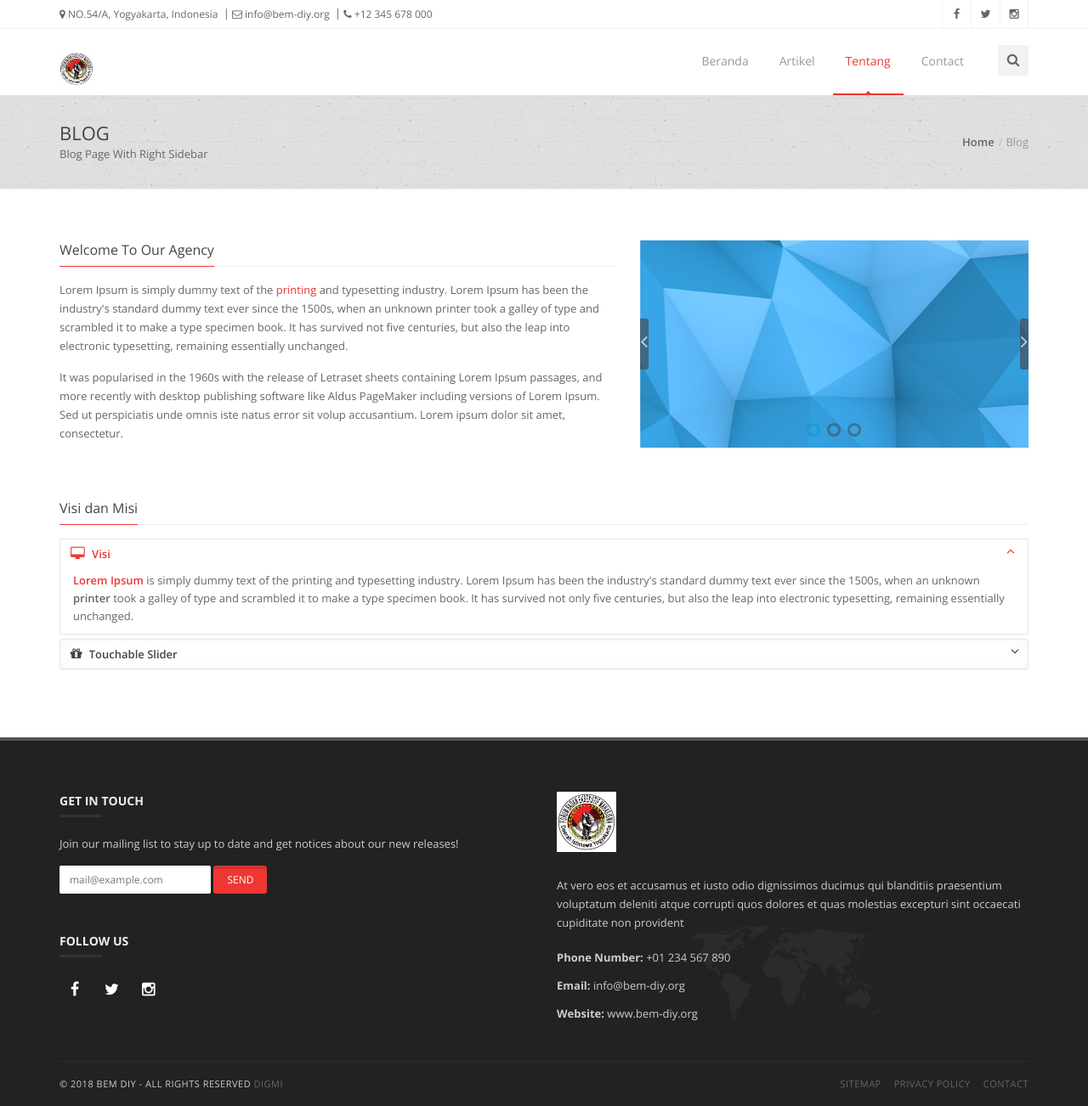
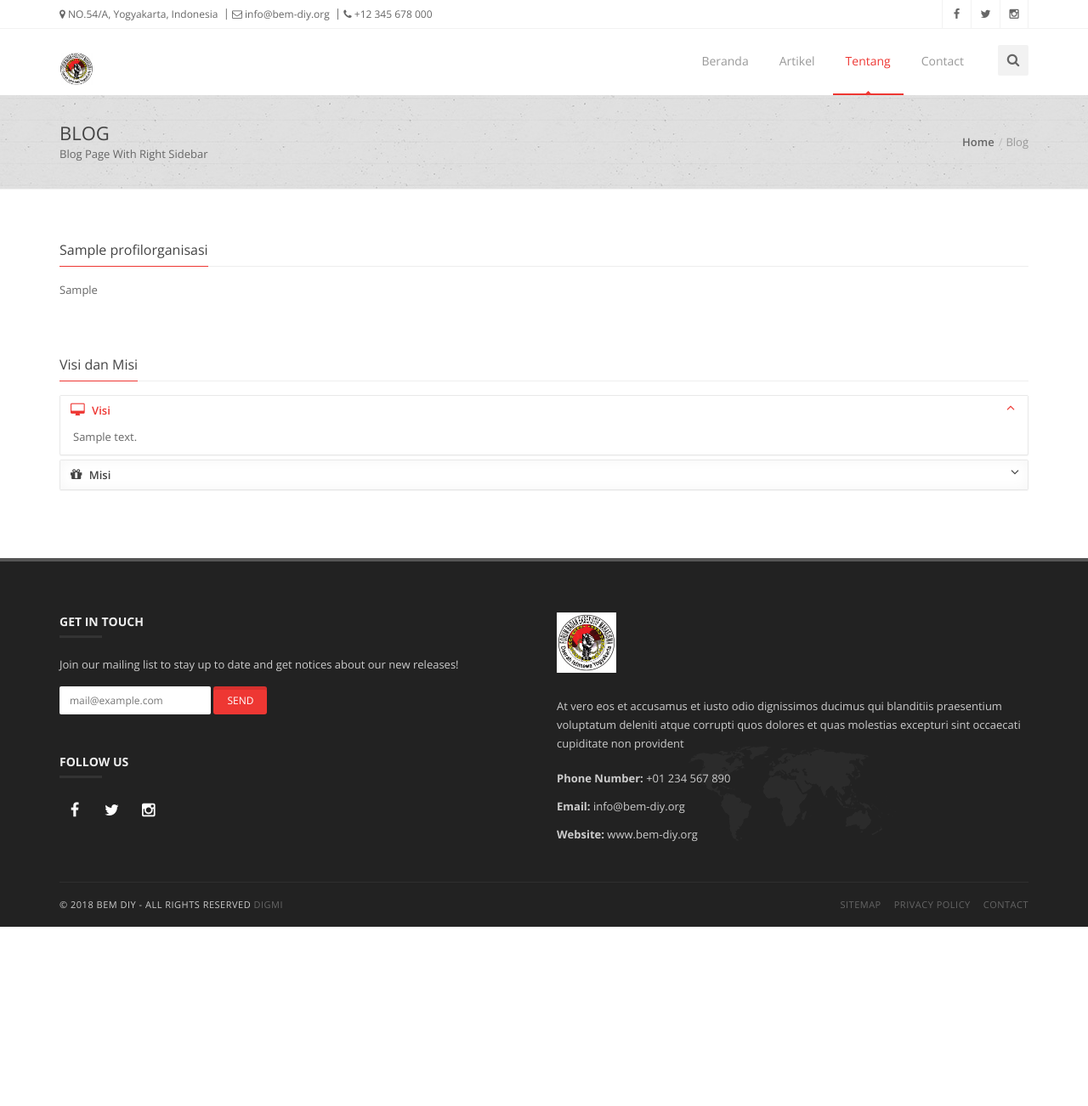
Before and after one commit to digmi-id/bemdiy, a Django app: page /about/ in a window 1280 px wide. Shown: the whole page at 85% size. After the commit the page ends 1091 px from the top, so only its background shows below. Run offline with Django 3.2, Linux system fonts and the light colour scheme; tables that the repository leaves empty hold one stand-in row (values such as "Sample post"); some libraries are stand-ins or nearby versions.

Commit message:
Add dynamic content

```diff
--- a/sites/templates/sites/about.html
+++ b/sites/templates/sites/about.html
@@ -8,66 +8,25 @@
 <div id="content">
     <div class="container">
         <div class="page-content">
-
-
             <div class="row">
-
-                <div class="col-md-7">
-
-                    <!-- Classic Heading -->
+                <div class="col-md-12">
                     <h4 class="classic-title">
-                        <span>Welcome To Our Agency</span>
+                        <span>{{ profile.nama }}</span>
                     </h4>
-
-                    <!-- Some Text -->
-                    <p>Lorem Ipsum is simply dummy text of the
-                        <a title="Simple Tooltip" href="#" class="itl-tooltip" data-placement="top">printing</a> and typesetting industry. Lorem Ipsum has been the industry's standard dummy text ever
-                        since the 1500s, when an unknown printer took a galley of type and scrambled it to make a type specimen
-                        book. It has survived not five centuries, but also the leap into electronic typesetting, remaining
-                        essentially unchanged.</p>
-                    <p>It was popularised in the 1960s with the release of Letraset sheets containing Lorem Ipsum passages,
-                        and more recently with desktop publishing software like Aldus PageMaker including versions of Lorem
-                        Ipsum. Sed ut perspiciatis unde omnis iste natus error sit volup accusantium. Lorem ipsum dolor sit
-                        amet, consectetur.</p>
-
+                    <p style="text-align: justify; ">{{ profile.profil_lengkap }}</p>
                 </div>
-
-                <div class="col-md-5">
-
-                    <!-- Start Touch Slider -->
-                    <div class="touch-slider" data-slider-navigation="true" data-slider-pagination="true">
-                        <div class="item">
-                            <img alt="" src="{% static 'images/about-01.jpg' %}">
-                        </div>
-                        <div class="item">
-                            <img alt="" src="{% static 'images/about-02.jpg' %}">
-                        </div>
-                        <div class="item">
-                            <img alt="" src="{% static 'images/about-03.jpg' %}">
-                        </div>
-                    </div>
-                    <!-- End Touch Slider -->
-
-                </div>
-
             </div>
 
-            <!-- Divider -->
             <div class="hr1" style="margin-bottom:50px;"></div>
 
             <div class="row">
                 <div class="col-md-12">
-                    <!-- Classic Heading -->
                     <h4 class="classic-title">
                         <span>Visi dan Misi</span>
                     </h4>
 
-                    <!-- Accordion -->
                     <div class="panel-group" id="accordion">
-
-                        <!-- Start Accordion 1 -->
                         <div class="panel panel-default">
-                            <!-- Toggle Heading -->
                             <div class="panel-heading">
                                 <h4 class="panel-title">
                                     <a data-toggle="collapse" data-parent="#accordion" href="#collapse-1">
@@ -76,40 +35,24 @@
                                     </a>
                                 </h4>
                             </div>
-                            <!-- Toggle Content -->
                             <div id="collapse-1" class="panel-collapse collapse in">
-                                <div class="panel-body">
-                                    <strong class="accent-color">Lorem Ipsum</strong> is simply dummy text of the printing and typesetting industry. Lorem
-                                    Ipsum has been the industry's standard dummy text ever since the 1500s, when an unknown
-                                    <strong>printer</strong> took a galley of type and scrambled it to make a type specimen book.
-                                    It has survived not only five centuries, but also the leap into electronic typesetting,
-                                    remaining essentially unchanged.</div>
+                                <div class="panel-body">{{ profile.visi }}</div>
                             </div>
                         </div>
-                        <!-- End Accordion 1 -->
 
-                        <!-- Start Accordion 2 -->
                         <div class="panel panel-default">
-                            <!-- Toggle Heading -->
                             <div class="panel-heading">
                                 <h4 class="panel-title">
                                     <a data-toggle="collapse" data-parent="#accordion" href="#collapse-2" class="collapsed">
                                         <i class="fa fa-angle-up control-icon"></i>
-                                        <i class="fa fa-gift"></i> Touchable Slider
+                                        <i class="fa fa-gift"></i> Misi
                                     </a>
                                 </h4>
                             </div>
-                            <!-- Toggle Content -->
                             <div id="collapse-2" class="panel-collapse collapse">
-                                <div class="panel-body">Duis aute irure dolor in reprehenderit in voluptate velit esse cillum dolore eu fugiat nulla
-                                    pariatur. The point of using Lorem Ipsum is that it has a
-                                    <strong>more-or-less</strong> normal distribution of letters, as opposed to using 'Content here,
-                                    content here', making it look like readable English. Duis aute irure dolor in reprehenderit
-                                    in voluptate velit esse cillum dolore. Lorem ipsum dolor sit amet, consectetur adipisicing
-                                    elit, sed do eiusmod tempor incididunt ut labore et dolore magna aliqua.</div>
+                                <div class="panel-body">{{ profile.misi }}</div>
                             </div>
                         </div>
-                        <!-- End Accordion 2 -->
                     </div>
                 </div>
             </div>
--- a/sites/views.py
+++ b/sites/views.py
@@ -1,4 +1,6 @@
 from django.shortcuts import render
+
+from .models import ProfilOrganisasi, SosialMedia
 
 def home(request):
     template_name = 'sites/home.html'
@@ -6,7 +8,9 @@ def home(request):
 
 def about(request):
     template_name = 'sites/about.html'
-    return render(request, template_name, context=None)
+    profile = ProfilOrganisasi.objects.latest('updated_at')
+    context = {'profile': profile}
+    return render(request, template_name, context)
 
 def contact(request):
     template_name = 'sites/contact.html'
```
